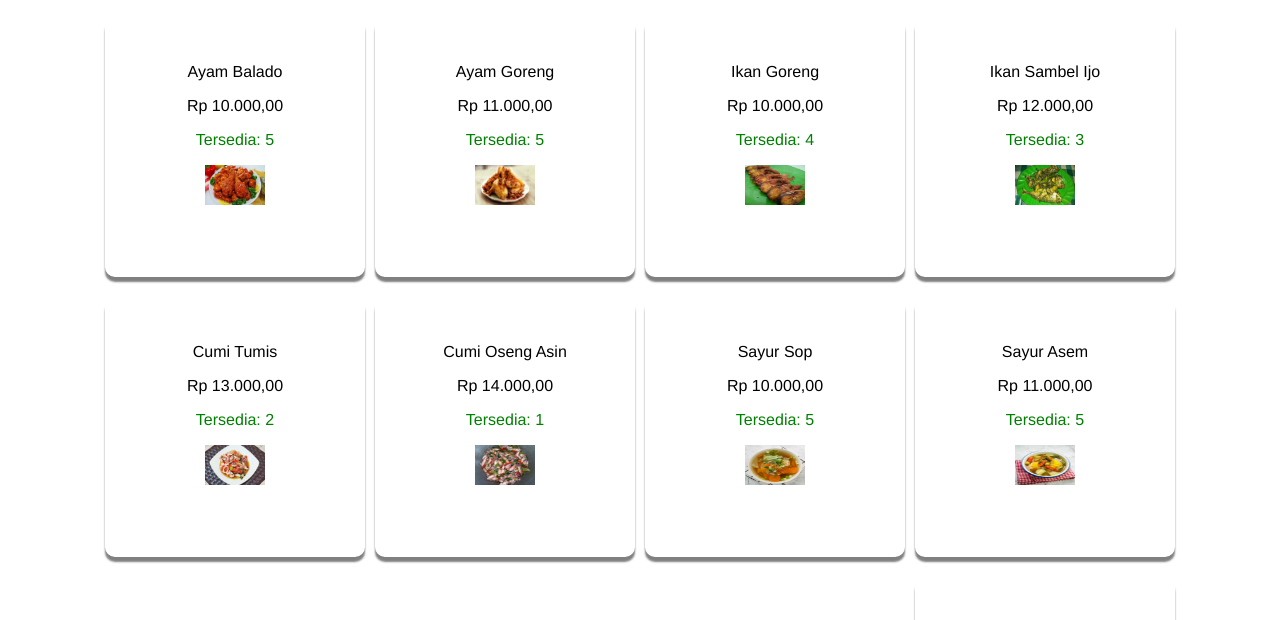
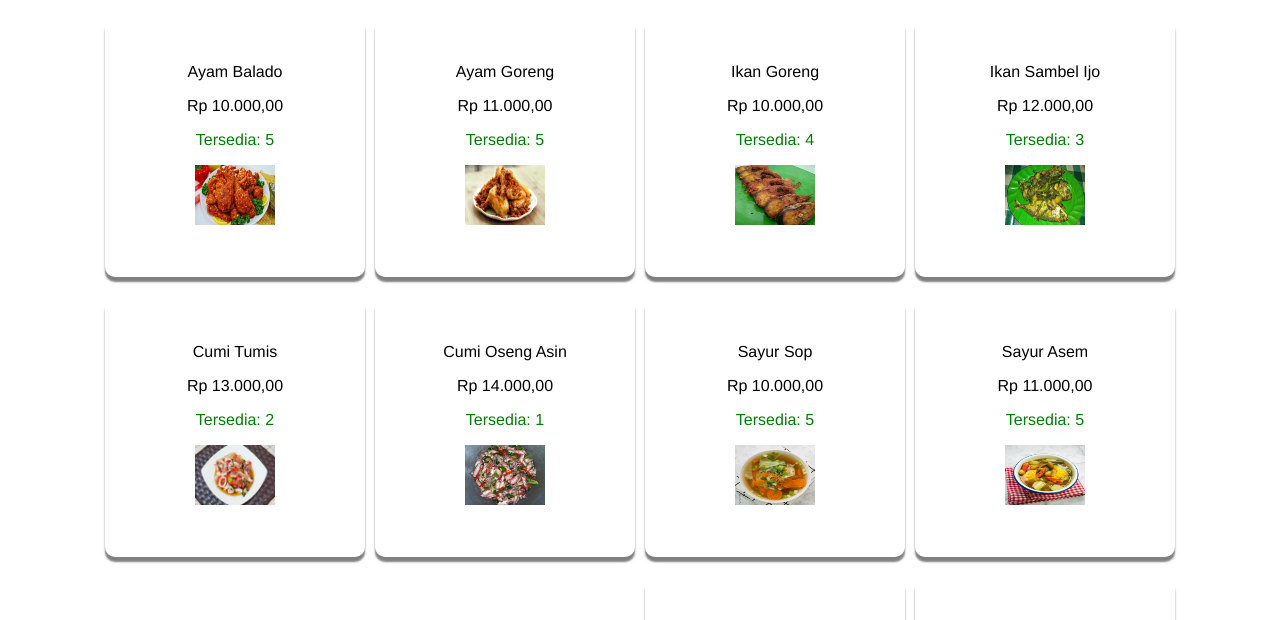
Before and after one commit to MegaBacin/TegLine8, a plain HTML site: page menu.html in a window 1280 px wide. Shown: the part 108-728 px from the top of the page. Drawn offline with Linux system fonts and the light colour scheme.

Commit message:
Uploading img

```diff
--- a/style.css
+++ b/style.css
@@ -118,8 +118,8 @@ a{
 }
 
 .item-img{
-    height: 20%;
-    width: 30%;
+    height: 30%;
+    width: 40%;
 }
 
 .Pembayaran {
```
Also changed, not shown: assets/img/11.jpeg (added), assets/img/18.jpeg (added), assets/img/19.jpeg (added).
